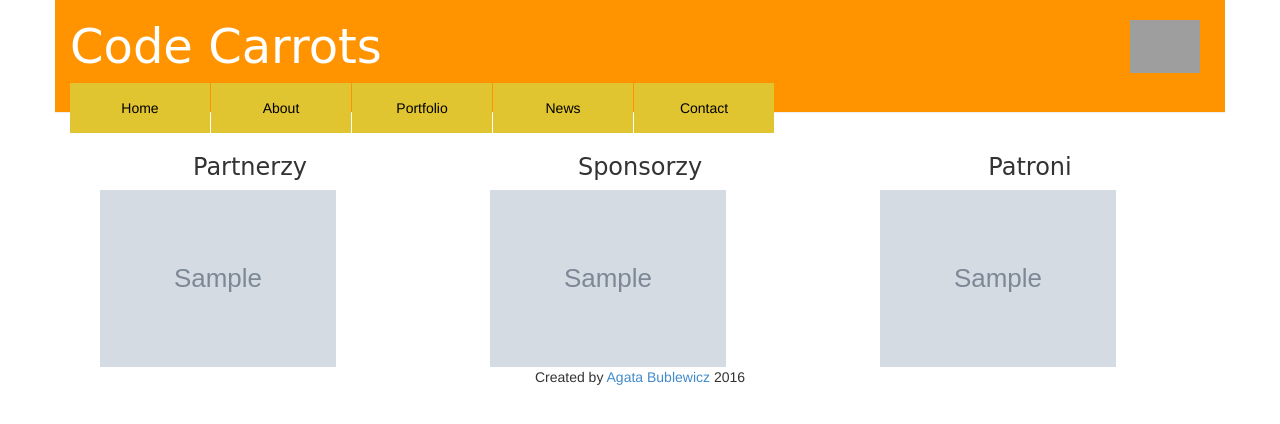
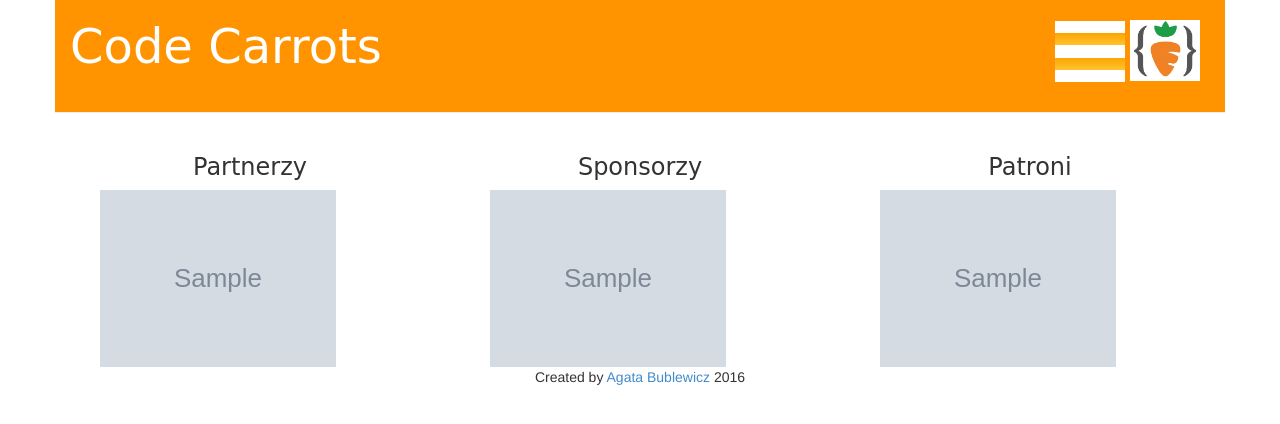
Before and after one commit to yorkshre/codecarrots, a Django app: template blog/templates/blog/base.html in a window 1280 px wide. Shown: the top 424 px of the page. Run offline with Django 3.2, Linux system fonts and the light colour scheme; the template is opened without the code that fills it: most values are stand-ins (such as "Sample title", 1, 10 or a date in 2020); grey boxes marked "Sample" are stand-in pictures; parts of the project's set-up code (start-up, migrations or seed data) failed here and were passed over; some libraries are stand-ins or nearby versions; grey boxes are pictures that could not be loaded.

Commit message:
porzadki w katalogach, wydzielenie modulu widokow

```diff
--- a/blog/__init__.py
+++ b/blog/__init__.py
@@ -0,0 +1 @@
+from . import views
--- a/blog/templates/blog/base.html
+++ b/blog/templates/blog/base.html
@@ -2,15 +2,14 @@
 <head>
   <title>Code Carrots Koszalin</title>
   <link rel="stylesheet" href="{% static 'css/bootstrap.min.css' %}" />
-  <link rel="stylesheet" href="{% static 'bootstrap-theme.min.css' %}" />
   <link rel="stylesheet" href="{% static 'css/blog.css' %}" />
   <link rel="stylesheet" href="{% static 'css/menu.css' %}" />
 </head>
 <body>
   <div class="page-header container">
-    <img class="main-logo" src="http://codecarrotsjs.github.io/loops/cc.jpg" />
+    <img class="main-logo" src="{% static 'img/cc.jpg' %}" />
     <div class="row">
-      <div class="col-md-4">
+      <div class="col-md-5">
         <h1>
           <a href="/">Code Carrots</a>
         </h1>
@@ -32,31 +31,31 @@
   </div>
   <div class="container">
     <div class="row">
-      <div class="col-md-4 spons">
+      <div class="col-xs-4 spons">
         <h3>Partnerzy</h3>
         <div class="row">
-          {% for img in partners %}
-          <div class="col-md-{{ size_partners }} spons">
+          {% for img in patronage.partners %}
+          <div class="col-xs-{{ patronage.size_partners }} spons">
             <img src="{{ img.src }}" width="80%"/>
           </div>
           {% endfor %}
         </div>
       </div>
-      <div class="col-md-4 spons">
+      <div class="col-xs-4 spons">
         <div class="row">
           <h3>Sponsorzy</h3>
-          {% for img in sponsors %}
-          <div class="col-md-{{ size_sponsors }} spons">
+          {% for img in patronage.sponsors %}
+          <div class="col-xs-{{ patronage.size_sponsors }} spons">
             <img src="{{ img.src }}" width="80%"/>
           </div>
           {% endfor %}
         </div>
       </div>
-      <div class="col-md-4 spons">
+      <div class="col-xs-4 spons">
         <h3>Patroni</h3>
         <div class="row">
-          {% for img in patrons %}
-          <div class="col-md-{{ size_patrons }} spons">
+          {% for img in patronage.patrons %}
+          <div class="col-xs-{{ patronage.size_patrons }} spons">
             <img src="{{ img.src }}" width="80%"/>
           </div>
           {% endfor %}
--- a/blog/templates/blog/menu/menu.html
+++ b/blog/templates/blog/menu/menu.html
@@ -3,22 +3,7 @@
 </label>
 <input type="checkbox" id="show-menu" role="button">
 <ul id="menu">
-  <li><a href="#">Home</a></li>
-  <li>
-    <a href="#">About</a>
-    <ul class="submenu">
-      <li><a href="#">Who We Are</a></li>
-      <li><a href="#">What We Do</a></li>
-    </ul>
-  </li>
-  <li>
-    <a href="#">Portfolio</a>
-    <ul class="submenu">
-      <li><a href="#">Photography</a></li>
-      <li><a href="#">Web & User Interface Design</a></li>
-      <li><a href="#">Illustration</a></li>
-    </ul>
-  </li>
-  <li><a href="#">News</a></li>
-  <li><a href="#">Contact</a></li>
-</ul>
+  {% for option in menu %}
+  <li><a href="{{ option.href }}">{{ option.title }}</a></li>
+  {% endfor %}
+<ul>
--- a/blog/templates/blog/post_list.html
+++ b/blog/templates/blog/posts/list.html
@@ -6,7 +6,7 @@
             <div class="date">
                 {{ post.published_date }}
             </div>
-            <h3><a href="{% url 'blog.views.post_detail' pk=post.pk %}">{{ post.title }}</a></h3>
+            <h3><a href="{% url 'blog.views.main.detail' pk=post.pk %}">{{ post.title }}</a></h3>
             <p>{{ post.text|linebreaks }}</p>
         </div>
     {% endfor %}
--- a/blog/urls.py
+++ b/blog/urls.py
@@ -1,8 +1,10 @@
 from django.conf.urls import include, url
-from . import views
+import blog
+import pprint
+urlpatterns = [
+    url(r'^$', blog.views.main.list),
+    url(r'^post/(?P<pk>[0-9]+)/$', blog.views.main.detail),
 
-urlpatterns = [
-    url(r'^$', views.post_list),
-    url(r'^post/(?P<pk>[0-9]+)/$', views.post_detail),
-
+    # pprint.pprint (blog.views.aboutus.list)
+    #url(r'^onas$', views.onas.list)
  ]
--- /dev/null
+++ b/blog/views/__init__.py
@@ -0,0 +1,2 @@
+from . import main
+from . import aboutus
--- a/static/css/blog.css
+++ b/static/css/blog.css
@@ -73,7 +73,11 @@ color: #000000;
 div.spons {
   text-align:center;
 }
-
+@media screen and (max-width:1280px) {
+  .spons {
+    /*max-width:30%!important;*/
+  }
+}
 .spons > img {
   display: block;
   margin-left: auto;
--- a/static/css/menu.css
+++ b/static/css/menu.css
@@ -2,6 +2,7 @@
 
 .menu {
 	height:20px;
+	z-index: 1;
 }
 .menu a {
 	text-decoration: none;
@@ -55,7 +56,6 @@
 /*Hide dropdown links until they are needed*/
 .menu li ul {
 	display: none;
-	z-index: 1;
 }
 
 /*Make dropdown links vertical*/
@@ -100,11 +100,12 @@ input[type=checkbox]:checked ~ #menu{
 
 /*Responsive Styles*/
 
-@media screen and (max-width : 1024px){
+@media screen and (max-width : 1280px){
 	/*Make dropdown links appear inline*/
 	.menu ul {
 		position: static;
 		display: none;
+		font-size:30px;
 	}
 	/*Create vertical spacing*/
 	.menu li {
@@ -120,10 +121,6 @@ input[type=checkbox]:checked ~ #menu{
 	}
 }
 
-.box-shadow-menu {
-  /*padding-left: 1.25em;*/
-  /*position: relative;*/
-}
 .box-shadow-menu:before {
   content: "";
 	position:absolute;
@@ -142,4 +139,3 @@ input[type=checkbox]:checked ~ #menu{
     white 80%, white 100%
   );
 }
-}
```
Also changed, not shown: blog/models.py (+27 -3 lines), blog/views.py (deleted, +0 -38 lines), blog/views/aboutus.py (added, +42 -0 lines), blog/views/main.py (added, +24 -0 lines), blog/templates/blog/posts/detail.html (renamed from blog/templates/blog/post_detail.html), 1 other file.
